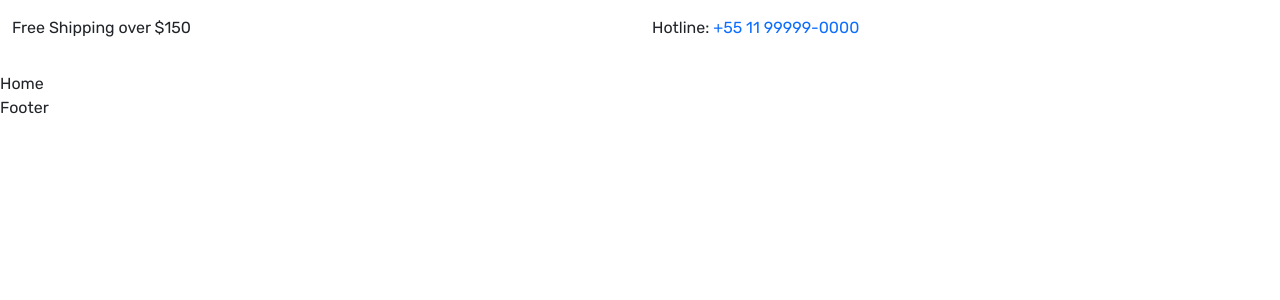
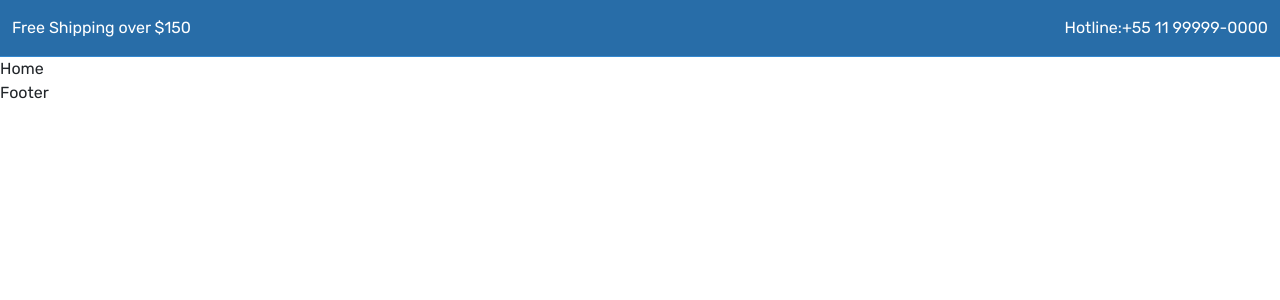
Before and after one commit to gxolivei/art-depot-express, a React (Create React App) app: page / in a window 1280 px wide. Shown: the top 300 px of the page. Built offline with nearby package versions, Linux system fonts and the light colour scheme.

Commit message:
Future ref. to self: take pauses. Drink water. Header part 1

```diff
--- a/src/App.css
+++ b/src/App.css
@@ -2,6 +2,11 @@
   margin: 0;
   padding: 0;
   box-sizing: border-box;
+}
+
+:root {
+  --color-286DA8: #286DA8;
+  --color-3488CF: #3488CF;
 }
 
 body {
@@ -12,3 +17,12 @@ a {
   text-decoration: none;
   display: inline-block;
 }
+
+/* Header Part */
+
+.header-top-strip {
+  border-bottom: 1px solid var(--color-3488CF);
+  background-color: var(--color-286DA8);
+}
+
+/* Header Part End Here */
--- a/src/components/Header.js
+++ b/src/components/Header.js
@@ -8,11 +8,12 @@ const Header = () => {
         <div className="container-xxl">
           <div className="row">
             <div className="col-6">
-              <p>Free Shipping over $150</p>
+              <p className="text-white mb-0">Free Shipping over $150</p>
             </div>
             <div className="col-6">
-              <p>
-                Hotline: <a href="tel:+55 11 999990000">+55 11 99999-0000</a>
+              <p className="text-end text-white mb-0">
+                Hotline:
+                <a className="text-white" href="tel:+55 11 999990000">+55 11 99999-0000</a>
               </p>
             </div>
           </div>
```
